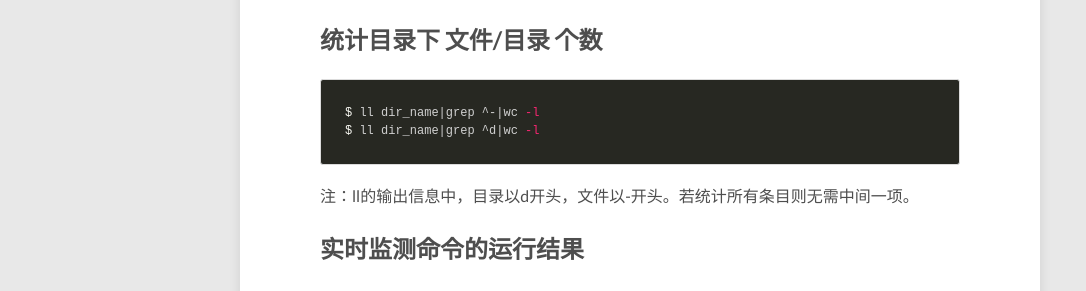
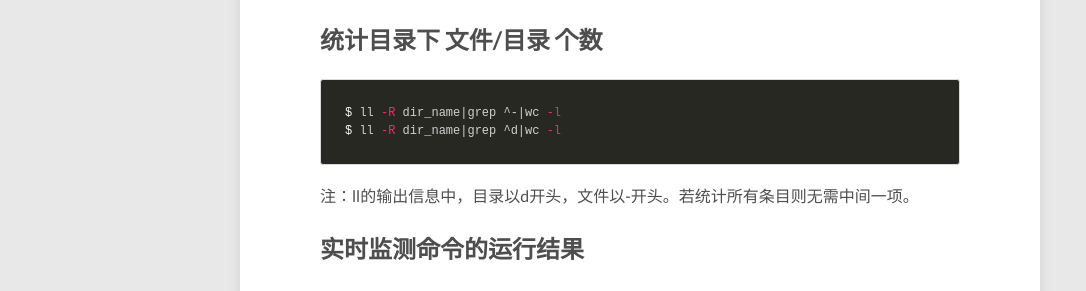
Before and after one commit to E0HYL/BLOG-OF-E0, a Jekyll site: the page built from _posts/2020-02-10-UbuntuServer.md, in a window 1280 px wide and 900 px high, scrolled down 4657 px. Shown: the part 154-445 px from the top of the window, without its empty margins (0-1086 px from the left). Built offline with Jekyll 4.4.1, drawn with Linux system fonts in a browser that asks for light colours; nearby versions of some CDN libraries; comment, search, counter and statistics services are not loaded; some of the changed text lies outside the part shown.

Commit message:
-R option for ls

````diff
--- a/_posts/2020-02-10-UbuntuServer.md
+++ b/_posts/2020-02-10-UbuntuServer.md
@@ -161,8 +161,8 @@ file3
 
 ## 统计目录下 文件/目录 个数
 ```shell
-$ ll dir_name|grep ^-|wc -l
-$ ll dir_name|grep ^d|wc -l
+$ ll -R dir_name|grep ^-|wc -l
+$ ll -R dir_name|grep ^d|wc -l
 ```
 注：ll的输出信息中，目录以d开头，文件以-开头。若统计所有条目则无需中间一项。
 
````
Also changed, not shown: other parts of _posts/2020-02-10-UbuntuServer.md (+1 -0 lines).
